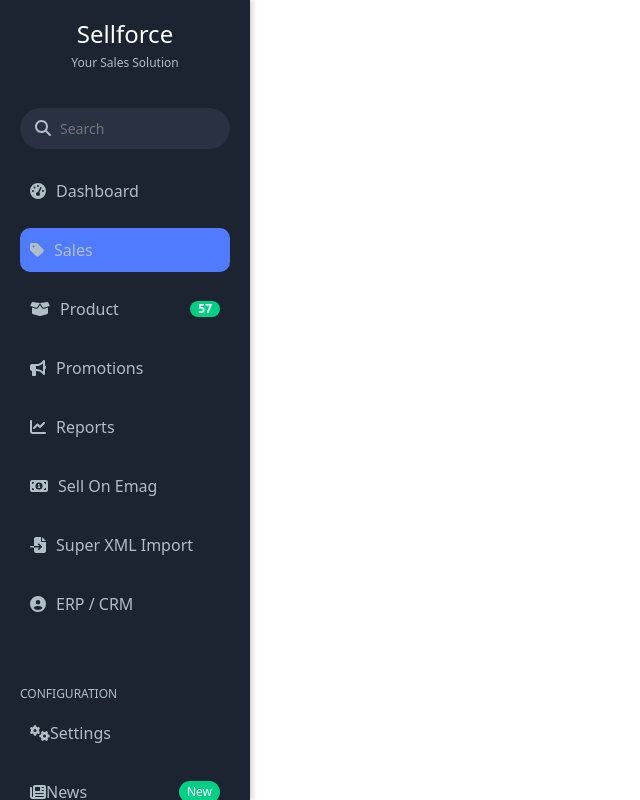
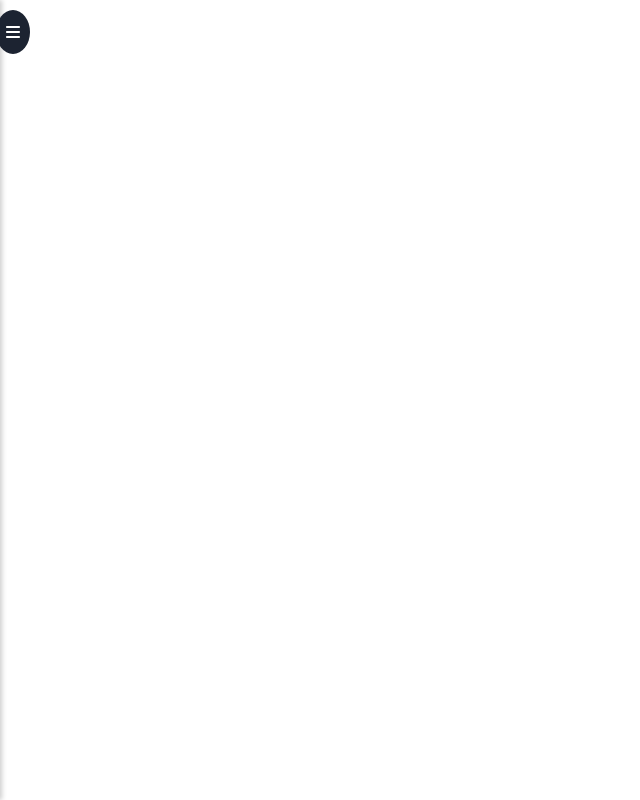
Before and after one commit to IT21212604/e-commerce_frontend, a React (Create React App) app: page /sidebar in a window 1280 px wide. Shown: the whole page, without its empty margins (0-640 px from the left). Built offline with nearby package versions, Linux system fonts and the light colour scheme.

Commit message:
apply bootstrap

```diff
--- a/src/Components/NavBar/Sidebar.css
+++ b/src/Components/NavBar/Sidebar.css
@@ -1,4 +1,34 @@
 /* Main sidebar styling */
+.sidebar {
+  background-color: #1c2331;
+  width: 250px;
+  height: 100vh;
+  position: fixed;
+  top: 0;
+  left: -250px; /* Hidden initially */
+  display: flex;
+  flex-direction: column;
+  justify-content: space-between;
+  padding: 20px;
+  box-shadow: 2px 0px 5px rgba(0, 0, 0, 0.2);
+  transition: left 0.3s ease;
+}
+
+.sidebar.open {
+  left: 0; /* Shown when open */
+}
+
+.menu-icon {
+  position: absolute;
+  top: 10px;
+  right: -30px;
+  background-color: #1c2331;
+  color: white;
+  padding: 10px;
+  border-radius: 50%;
+  cursor: pointer;
+}
+Main sidebar styling
 .sidebar {
     background-color: #1c2331;
     width: 250px;
--- a/src/Components/NavBar/Sidebar.js
+++ b/src/Components/NavBar/Sidebar.js
@@ -1,11 +1,11 @@
-import React from 'react';
-import './Sidebar.css'; // Importing the CSS file for styling
+import React, { useState } from 'react';
+import './Sidebar.css'; // Import the CSS file for styling
 import { FontAwesomeIcon } from '@fortawesome/react-fontawesome';
-import { faSearch, faTachometerAlt, faTag, faBoxOpen, faBullhorn, faChartLine, faMoneyBillAlt, faFileImport, faUserCircle, faCogs, faNewspaper } from '@fortawesome/free-solid-svg-icons'; // Import icons
+import { faSearch, faTachometerAlt, faTag, faBoxOpen, faBullhorn, faChartLine, faMoneyBillAlt, faFileImport, faUserCircle, faCogs, faNewspaper, faBars } from '@fortawesome/free-solid-svg-icons'; // Import icons
 
-const Sidebar = () => {
+const Sidebar = ({ isOpen, toggleSidebar }) => {
   return (
-    <div className="sidebar">
+    <div className={`sidebar ${isOpen ? 'open' : ''}`}>
       <div className="sidebar-logo">
         <h2>Sellforce</h2>
         <p>Your Sales Solution</p>
@@ -21,7 +21,7 @@ const Sidebar = () => {
             Dashboard
           </a>
         </li>
-        <li className="active">
+        <li className="">
           <a href="#">
             <FontAwesomeIcon icon={faTag} />
             Sales
@@ -30,7 +30,7 @@ const Sidebar = () => {
         <li>
           <a href="#">
             <FontAwesomeIcon icon={faBoxOpen} />
-            Product <span className="badge">57</span>
+            Product
           </a>
         </li>
         <li>
@@ -81,6 +81,9 @@ const Sidebar = () => {
           </li>
         </ul>
       </div>
+      <div className="menu-icon" onClick={toggleSidebar}>
+        <FontAwesomeIcon icon={faBars} />
+      </div>
     </div>
   );
 };
--- a/src/Components/Product/AddProduct.js
+++ b/src/Components/Product/AddProduct.js
@@ -1,4 +1,5 @@
 import React, { useState } from 'react';
+import Sidebar from '../NavBar/Sidebar'; // Import Sidebar component
 import axios from 'axios';
 import './AddProduct.css'; // Import custom CSS for styling
 
@@ -14,10 +15,15 @@ function AddProduct() {
     isActive: true,
   });
 
+  const [isSidebarOpen, setIsSidebarOpen] = useState(false);
+
+  const toggleSidebar = () => {
+    setIsSidebarOpen(!isSidebarOpen);
+  };
+
   const handleChange = (e) => {
     setFormData({
-      ...formData,
-      [e.target.name]: e.target.value,
+      ...formData,[e.target.name]: e.target.value,
     });
   };
 
@@ -43,93 +49,60 @@ function AddProduct() {
   };
 
   return (
-    <div className="add-product-container container mt-5">
+    <>
+      {/* Sidebar component */}
+      <Sidebar isOpen={isSidebarOpen} toggleSidebar={toggleSidebar} />
+
+      {/* Main content */}
+      <div className={`add-product-container container mt-5 ${isSidebarOpen ? 'with-sidebar' : ''}`}>
         <div className="add-product-form shadow-lg p-5 rounded">
           <h2 className="text-center mb-4">Add Product</h2>
           <form onSubmit={handleSubmit}>
             <div className="mb-3">
               <label className="form-label">Product ID</label>
               <input
-              type="text"
-              className="form-control"
-              name="productId"
-              value={formData.productId}
-              onChange={handleChange}
-              required
+                type="text" className="form-control" name="productId" value={formData.productId} onChange={handleChange} required
               />
             </div>
             <div className="mb-3">
               <label className="form-label">Name</label>
               <input
-              type="text"
-              className="form-control"
-              name="name"
-              value={formData.name}
-              onChange={handleChange}
-              required
+                type="text" className="form-control" name="name" value={formData.name} onChange={handleChange} required
               />
             </div>
             <div className="mb-3">
               <label className="form-label">Description</label>
               <textarea
-              className="form-control"
-              name="description"
-              value={formData.description}
-              onChange={handleChange}
-              required
+                className="form-control" name="description" value={formData.description} onChange={handleChange} required
               />
             </div>
             <div className="mb-3">
               <label className="form-label">Price</label>
               <input
-              type="number"
-              className="form-control"
-              name="price"
-              value={formData.price}
-              onChange={handleChange}
-              required
+                type="number" className="form-control" name="price" value={formData.price} onChange={handleChange} required
               />
             </div>
             <div className="mb-3">
               <label className="form-label">Category</label>
               <input
-              type="text"
-              className="form-control"
-              name="category"
-              value={formData.category}
-              onChange={handleChange}
-              required
+                type="text" className="form-control" name="category" value={formData.category} onChange={handleChange} required
               />
             </div>
             <div className="mb-3">
               <label className="form-label">Vendor ID</label>
               <input
-              type="text"
-              className="form-control"
-              name="vendorId"
-              value={formData.vendorId}
-              onChange={handleChange}
-              required
+                type="text" className="form-control" name="vendorId" value={formData.vendorId} onChange={handleChange} required
               />
             </div>
             <div className="mb-3">
               <label className="form-label">Stock Quantity</label>
               <input
-              type="number"
-              className="form-control"
-              name="stockQuantity"
-              value={formData.stockQuantity}
-              onChange={handleChange}
-              required
+                type="number" className="form-control" name="stockQuantity" value={formData.stockQuantity} onChange={handleChange} required
               />
             </div>
             <div className="form-check mb-3">
               <input
-              type="checkbox"
-              className="form-check-input"
-              name="isActive"
-              checked={formData.isActive}
-              onChange={(e) => setFormData({ ...formData, isActive: e.target.checked })}
+                type="checkbox" className="form-check-input" name="isActive" checked={formData.isActive} onChange={(e) => setFormData({ ...formData, isActive: e.target.checked })}
               />
               <label className="form-check-label">Is Active</label>
             </div>
@@ -139,6 +112,7 @@ function AddProduct() {
           </form>
         </div>
       </div>
+    </>
   );
 }
 
--- a/src/Components/User/Login.js
+++ b/src/Components/User/Login.js
@@ -1,4 +1,5 @@
 import React, { useState } from 'react';
+import Sidebar from '../NavBar/Sidebar'; // Import Sidebar component
 import axios from 'axios';
 import './Register.css';  // Reusing the same CSS for consistent styling
 
@@ -8,10 +9,15 @@ function Login() {
     password: '',
   });
 
+  const [isSidebarOpen, setIsSidebarOpen] = useState(false);
+
+  const toggleSidebar = () => {
+    setIsSidebarOpen(!isSidebarOpen);
+  };
+
   const handleChange = (e) => {
     setFormData({
-      ...formData,
-      [e.target.name]: e.target.value,
+      ...formData,[e.target.name]: e.target.value,
     });
   };
 
@@ -19,37 +25,32 @@ function Login() {
     e.preventDefault();
     try {
       const response = await axios.post('/api/login', formData); // Adjust API route
-      console.log(response.data); // Handle success
+      console.log(response.data); // Handle success, maybe redirect or show a message
     } catch (error) {
-      console.error(error); // Handle error
+      console.error(error); // Handle error, display an error message
     }
   };
 
   return (
-    <div className="login-container container mt-5">
+    <>
+      {/* Sidebar with toggle functionality */}
+      <Sidebar isOpen={isSidebarOpen} toggleSidebar={toggleSidebar} />
+
+      {/* Main content */}
+      <div className={`login-container container mt-5 ${isSidebarOpen ? 'with-sidebar' : ''}`}>
         <div className="login-form shadow-lg p-5 rounded">
           <h2 className="text-center mb-4">Login</h2>
           <form onSubmit={handleSubmit}>
             <div className="mb-3">
               <label className="form-label">Email</label>
               <input
-              type="email"
-              className="form-control"
-              name="email"
-              value={formData.email}
-              onChange={handleChange}
-              required
+                type="email" className="form-control" name="email" value={formData.email} onChange={handleChange} required
               />
             </div>
             <div className="mb-3">
               <label className="form-label">Password</label>
               <input
-              type="password"
-              className="form-control"
-              name="password"
-              value={formData.password}
-              onChange={handleChange}
-              required
+                type="password" className="form-control" name="password" value={formData.password} onChange={handleChange} required
               />
             </div>
             <button type="submit" className="btn btn-primary w-100">
@@ -58,6 +59,7 @@ function Login() {
           </form>
         </div>
       </div>
+    </>
   );
 }
 
--- a/src/Components/User/Register.js
+++ b/src/Components/User/Register.js
@@ -1,4 +1,5 @@
 import React, { useState } from 'react';
+import Sidebar from '../NavBar/Sidebar'; // Import Sidebar component
 import axios from 'axios';
 import './Register.css';  // Import custom CSS file
 
@@ -9,6 +10,12 @@ function Register() {
     password: '',
     userType: 'Customer', // Default user type
   });
+
+  const [isSidebarOpen, setIsSidebarOpen] = useState(false);
+
+  const toggleSidebar = () => {
+    setIsSidebarOpen(!isSidebarOpen);
+  };
 
   const handleChange = (e) => {
     setFormData({
@@ -28,51 +35,37 @@ function Register() {
   };
 
   return (
-    <div className="register-container container mt-5">
+    <>
+      {/* Sidebar */}
+      <Sidebar isOpen={isSidebarOpen} toggleSidebar={toggleSidebar} />
+
+      {/* Registration Form */}
+      <div className={`register-container container mt-5 ${isSidebarOpen ? 'with-sidebar' : ''}`}>
         <div className="register-form shadow-lg p-5 rounded">
           <h2 className="text-center mb-4">Create Account</h2>
           <form onSubmit={handleSubmit}>
             <div className="mb-3">
               <label className="form-label">Name</label>
               <input
-              type="text"
-              className="form-control"
-              name="name"
-              value={formData.name}
-              onChange={handleChange}
-              required
+                type="text" className="form-control" name="name" value={formData.name} onChange={handleChange} required
               />
             </div>
             <div className="mb-3">
               <label className="form-label">Email</label>
               <input
-              type="email"
-              className="form-control"
-              name="email"
-              value={formData.email}
-              onChange={handleChange}
-              required
+                type="email" className="form-control" name="email" value={formData.email} onChange={handleChange} required
               />
             </div>
             <div className="mb-3">
               <label className="form-label">Password</label>
               <input
-              type="password"
-              className="form-control"
-              name="password"
-              value={formData.password}
-              onChange={handleChange}
-              required
+                type="password" className="form-control" name="password" value={formData.password} onChange={handleChange} required
               />
             </div>
             <div className="mb-3">
               <label className="form-label">User Type</label>
               <select
-              className="form-control"
-              name="userType"
-              value={formData.userType}
-              onChange={handleChange}
-              required
+                className="form-control" name="userType" value={formData.userType} onChange={handleChange} required
               >
                 <option value="Customer">Customer</option>
                 <option value="Vendor">Vendor</option>
@@ -84,6 +77,7 @@ function Register() {
           </form>
         </div>
       </div>
+    </>
   );
 }
 
```
Lines whose indentation alone changed are shown as unchanged.
